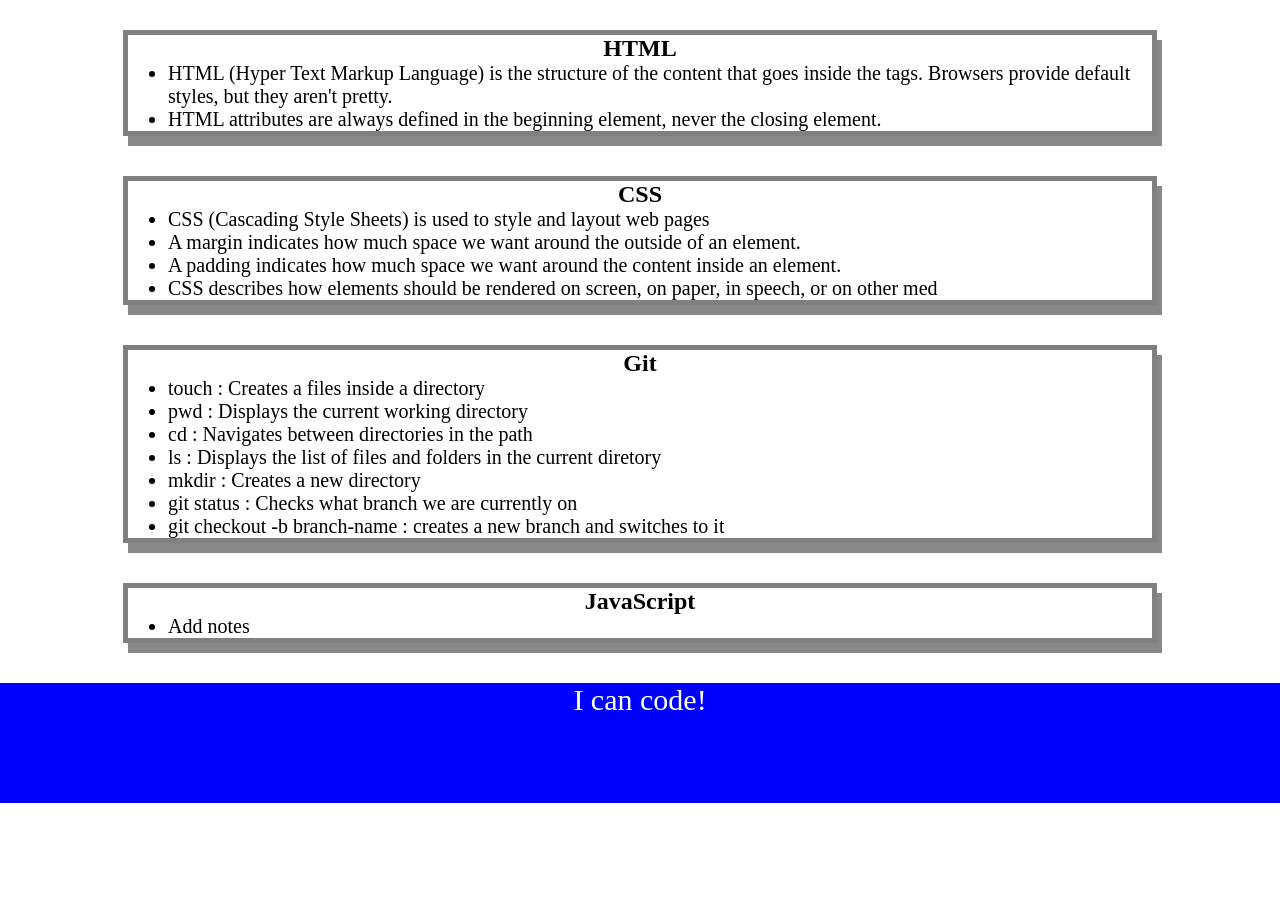
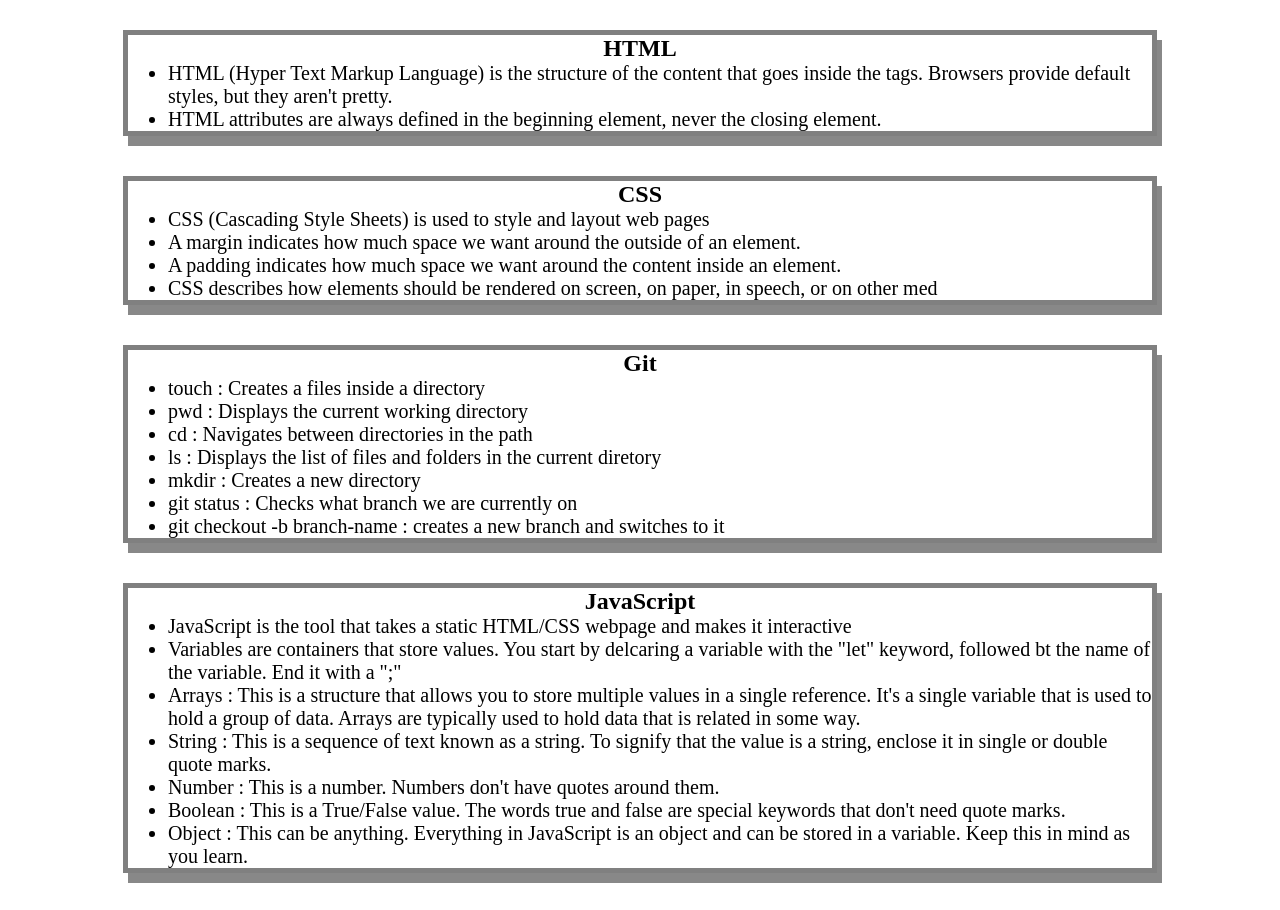
Before and after one commit to Josepharo98/pre-work-study-guide, a plain HTML site: page index.html in a window 1280 px wide. Shown: the part 130-1040 px from the top of the page. Before the commit the page ends 933 px from the top, so only its background shows below. Drawn offline with Linux system fonts and the light colour scheme.

Commit message:
<I added a java script tab and some notes on about them>

```diff
--- /dev/null
+++ b/assets/script.js
@@ -0,0 +1,19 @@
+var topics = ['HTML', 'CSS', 'Git', 'JavaScript'];
+
+for (var x = 0; x < topics.length; x++) {
+ console.log(topics[x]);
+}
+
+/*
+if (topic === 'HTML') {
+ console.log("Let's study HTML!");
+} else if (topic === 'CSS') {
+ console.log("Let's study CSS!");
+} else if (topic === 'Git') {
+ console.log("Let's study Git!");
+} else if (topic === 'JavaScript') {
+ console.log("Let's study JavaScript!");
+} else {
+ console.log('Please try again!');
+}
+*/
--- a/index.html
+++ b/index.html
@@ -14,6 +14,7 @@
         src="./assets/bowtie-cat.png"
         alt="Profile image of cat wearing a bow tie."
         />
+        <h2>✨ Open the Console to See What's Happening ✨</h2>
     </header>
     <main>
       <section class="card" id="html-section">
@@ -53,7 +54,13 @@
     <section class="card" id="javascript-section">
         <h2>JavaScript</h2>
         <ul>
-          <li>Add notes</li>
+          <li>JavaScript is the tool that takes a static HTML/CSS webpage and makes it interactive</li>
+          <li>Variables are containers that store values. You start by delcaring a variable with the "let" keyword, followed bt the name of the variable. End it with a ";"</li>
+          <li>Arrays : This is a structure that allows you to store multiple values in a single reference. It's a single variable that is used to hold a group of data. Arrays are typically used to hold data that is related in some way.</li>
+          <li>String : This is a sequence of text known as a string. To signify that the value is a string, enclose it in single or double quote marks.</li>
+          <li>Number : This is a number. Numbers don't have quotes around them.</li>
+          <li>Boolean : This is a True/False value. The words true and false are special keywords that don't need quote marks.</li>
+          <li>Object : This can be anything. Everything in JavaScript is an object and can be stored in a variable. Keep this in mind as you learn.</li>
         </ul>
       </section>
     </main>
@@ -61,5 +68,6 @@
     <footer>
       <p>I can code!</p>
     </footer>
+    <script src="./assets/script.js"></script>
   </body>
 </html>
```
